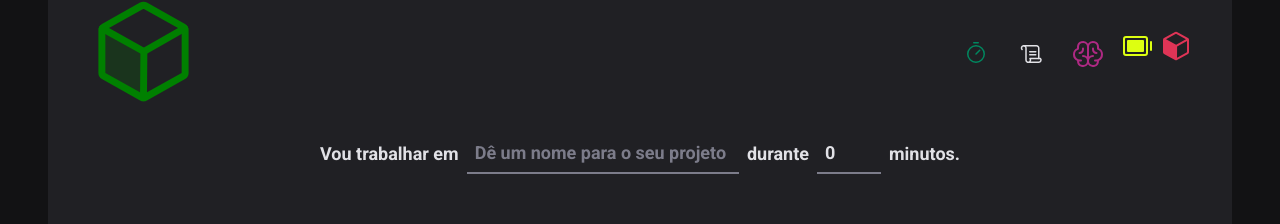
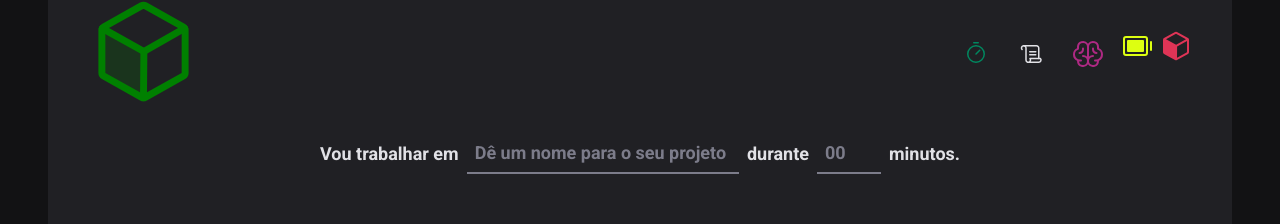
Before and after one commit to Reginaldo007oliveira/projeto2Ignite, a React (Vite) app in the folder timer/: page / in a window 1280 px wide. Shown: the part 124-348 px from the top of the page. Built offline with nearby package versions, Linux system fonts and the light colour scheme.

Commit message:
Conflict

```diff
--- a/timer/src/pages/Home/index.tsx
+++ b/timer/src/pages/Home/index.tsx
@@ -3,7 +3,7 @@ import { Play } from 'phosphor-react'
 import { useForm } from 'react-hook-form'
 import { zodResolver } from '@hookform/resolvers/zod'
 import * as zod from 'zod'
-
+import { useState } from 'react'
 import {
   CountdownContainer,
   FormContainer,
@@ -20,18 +20,15 @@ const newCycleFormValidationSchema = zod.object({
     .min(5, 'O ciclo precisa ser de no mínimo 5 minutos.')
     .max(60, 'O ciclo precisa ser de no máximo 60 minutos.'),
 })
-type NewCycleFormData = zod.infer<typeof newCycleFormValidationSchema>
 
 export function Home() {
-  const { register, handleSubmit, watch } = useForm<NewCycleFormData>({
+  const { register, handleSubmit, watch, reset } = useForm<NewCycleFormData>({
     resolver: zodResolver(newCycleFormValidationSchema),
-    defaultValues: {
-      task: '',
-      minutesAmount: 0,
-    },
   })
+
   function handleCreateNewCycle(data: NewCycleFormData) {
     console.log(data)
+    reset()
   }
   const task = watch('task')
   const isSubmitDisable = !task
```
